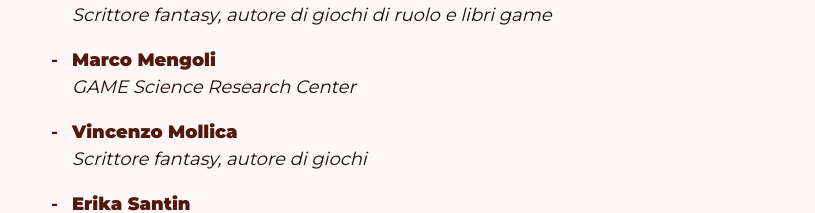
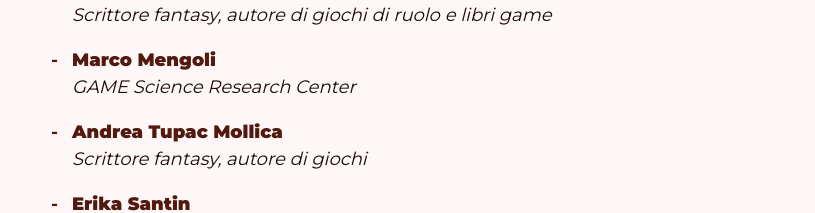
Before and after one commit to lichfolky/play-ethic, a Vue app: page /giuria in a window 1280 px wide. Shown: the part 1308-1521 px from the top of the page, without its empty margins (53-868 px from the left). Built offline with nearby package versions, Linux system fonts and the light colour scheme.

Commit message:
fix name

```diff
--- a/src/components/GiuriaAccordion.vue
+++ b/src/components/GiuriaAccordion.vue
@@ -11,7 +11,7 @@ let giuria = [
     , { nome: "Andrea Ligabue", titolo: "PLAY - Festival del Gioco, GAME Science Research Center", descr: "", photo: "" }
     , { nome: "Mauro Longo", titolo: "Scrittore fantasy, autore di giochi di ruolo e libri game", descr: "", photo: "" }
     , { nome: "Marco Mengoli", titolo: "GAME Science Research Center", descr: "", photo: "" }
-    , { nome: "Vincenzo Mollica", titolo: "Scrittore fantasy, autore di giochi", descr: "", photo: "" }
+    , { nome: "Andrea Tupac Mollica", titolo: "Scrittore fantasy, autore di giochi", descr: "", photo: "" }
     , { nome: "Erika Santin", titolo: "Lucca Comics&Games, Game Science Research Center", descr: "", photo: "" }
     , { nome: "Andrea Sfiligoi", titolo: "Game designer", descr: "", photo: "" }
     , { nome: "Chiara Tirabasso", titolo: "Master di precedenti edizioni di Play Ethic, Terre Spezzate", descr: "", photo: "" }
```
Also changed, not shown: 1 other file (tests, documents, lock files or other folders). Lines whose indentation alone changed are shown as unchanged.
